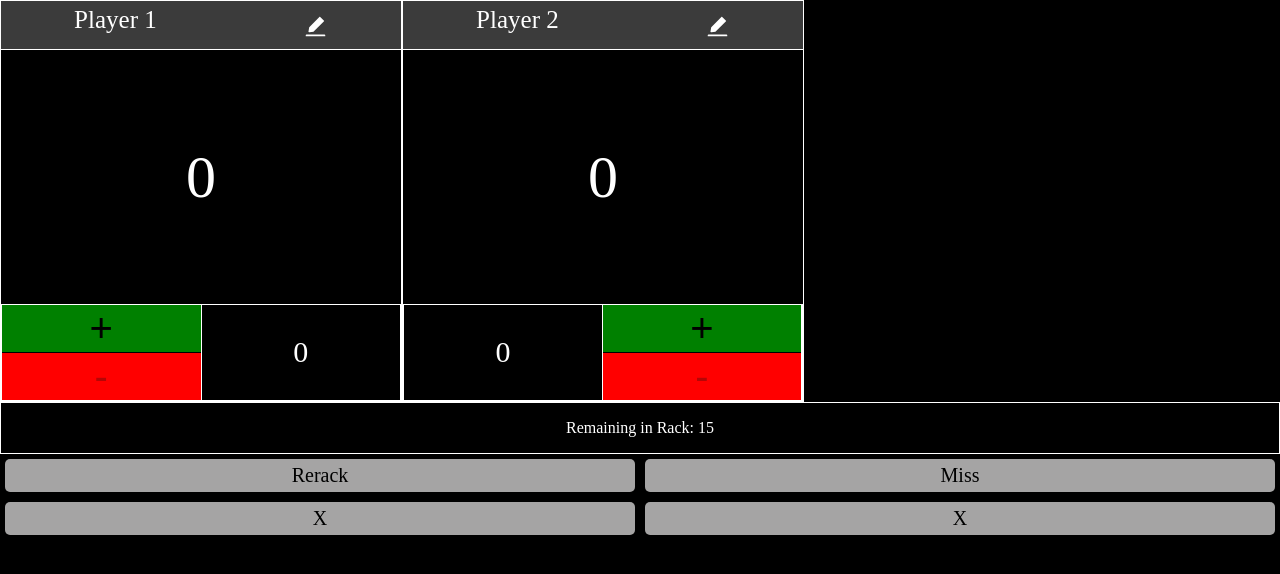
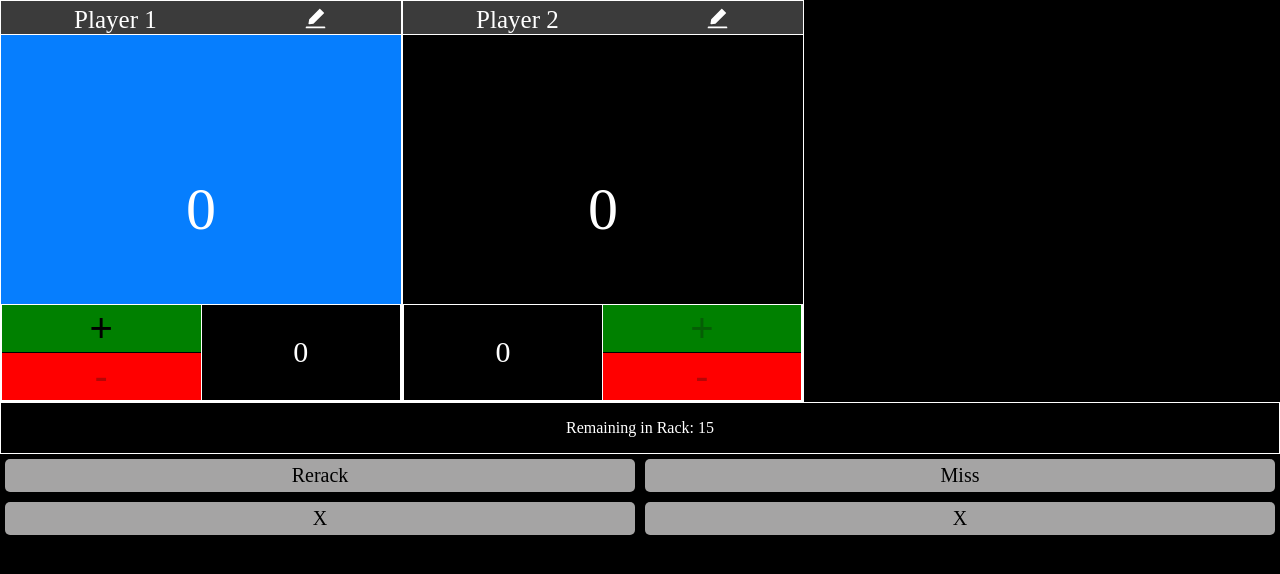
Before and after one commit to moviefan322/straight-pool-counter, a Next.js app: page / in a window 1280 px wide. Shown: the top 574 px of the page. Built offline with nearby package versions, Linux system fonts and the light colour scheme.

Commit message:
highlights current shooter and adds functionality to miss button

```diff
--- a/src/pages/index.tsx
+++ b/src/pages/index.tsx
@@ -1,4 +1,4 @@
-import { useState } from "react";
+import { useEffect, useState } from "react";
 import { AiFillEdit, AiOutlineCheck } from "react-icons/ai";
 
 export default function Home() {
@@ -12,7 +12,19 @@ export default function Home() {
   const [editName1, setEditName1] = useState(false);
   const [editName2, setEditName2] = useState(false);
   const [showModal, setShowModal] = useState(false);
-  const [currentPlayer, setCurrentPlayer] = useState(1);
+  const [player1Shooting, setPlayer1Shooting] = useState(true);
+  const [scoreStyle, setScoreStyle] = useState("rgb(6, 126, 254)");
+  const [scoreStyle2, setScoreStyle2] = useState("black");
+
+  useEffect(() => {
+    if (player1Shooting) {
+      setScoreStyle("rgb(6, 126, 254)");
+      setScoreStyle2("black");
+    } else {
+      setScoreStyle("black");
+      setScoreStyle2("rgb(6, 126, 254)");
+    }
+  }, [player1Shooting, scoreStyle, scoreStyle2]);
 
   const toggleEdit = () => {
     setEditName1(!editName1);
@@ -63,7 +75,7 @@ export default function Home() {
     if (score !== scoreRack) setScore((score) => score + scoreRack);
     if (score2 !== scoreRack2) setScore2((score) => score + scoreRack2);
     if (ballsRemaining === 0) {
-      if (currentPlayer === 1) {
+      if (player1Shooting) {
         setScore(score + 1);
       } else {
         setScore2(score + 1);
@@ -100,20 +112,22 @@ export default function Home() {
               {!editName1 ? <AiFillEdit /> : <AiOutlineCheck />}
             </button>
           </div>
-          <div className="scoreTotal">{score}</div>
+          <div className="scoreTotal" style={{ backgroundColor: scoreStyle }}>
+            {score}
+          </div>
           <div className="bottom">
             <div className="buttons">
               <button
                 className="plus"
                 onClick={() => incrementScore1()}
-                disabled={fifteen}
+                disabled={fifteen || !player1Shooting}
               >
                 +
               </button>
               <button
                 className="minus"
                 onClick={() => decrementScore1()}
-                disabled={scoreRack === 0}
+                disabled={scoreRack === 0 || !player1Shooting}
               >
                 -
               </button>
@@ -140,7 +154,9 @@ export default function Home() {
               {!editName2 ? <AiFillEdit /> : <AiOutlineCheck />}
             </button>
           </div>
-          <div className="scoreTotal">{score2}</div>
+          <div className="scoreTotal" style={{ backgroundColor: scoreStyle2 }}>
+            {score2}
+          </div>
           <div className="bottom">
             <div className="scoreRack2">
               <p>{scoreRack2}</p>
@@ -149,14 +165,14 @@ export default function Home() {
               <button
                 className="plus"
                 onClick={() => incrementScore2()}
-                disabled={fifteen}
+                disabled={fifteen || player1Shooting}
               >
                 +
               </button>
               <button
                 className="minus"
                 onClick={() => decrementScore2()}
-                disabled={scoreRack2 === 0}
+                disabled={scoreRack2 === 0 || player1Shooting}
               >
                 -
               </button>
@@ -174,12 +190,18 @@ export default function Home() {
         >
           Rerack
         </button>
-        <button className="no-style-but custom-but">Miss</button>
+        <button
+          className="no-style-but custom-but"
+          onClick={() => setPlayer1Shooting(!player1Shooting)}
+        >
+          Miss
+        </button>
       </div>
       <div className="buttonRow">
         <button className="no-style-but custom-but">X</button>
         <button className="no-style-but custom-but">X</button>
       </div>
+
       {showModal && (
         <div className="modal-overlay">
           <div className="modal">
--- a/src/styles/globals.css
+++ b/src/styles/globals.css
@@ -40,6 +40,8 @@ body {
 .scoreTotal {
   text-align: center;
   font-size: 60px;
+  height: 100%;
+  padding-top: 35%;
 }
 
 .scoreRack {
```
